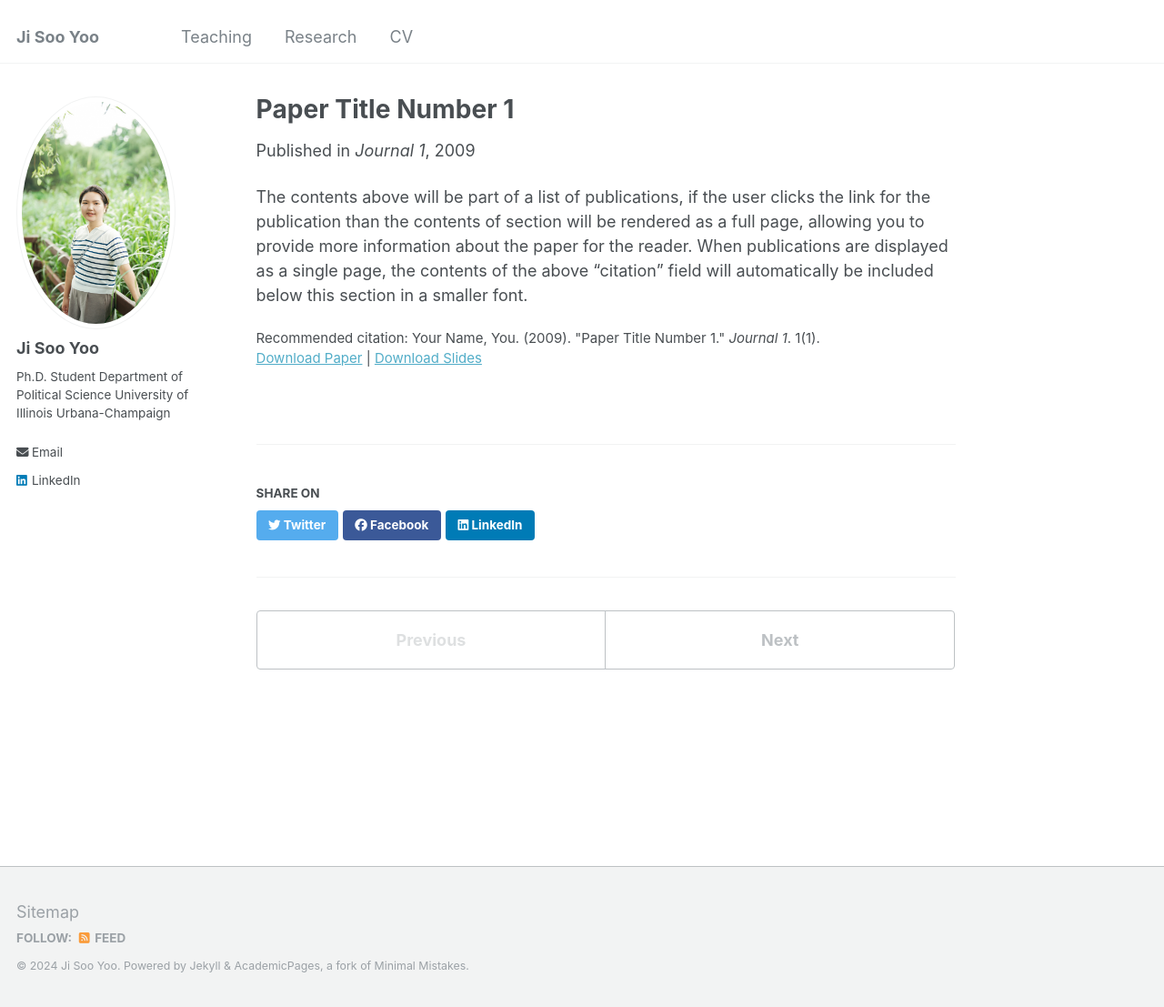
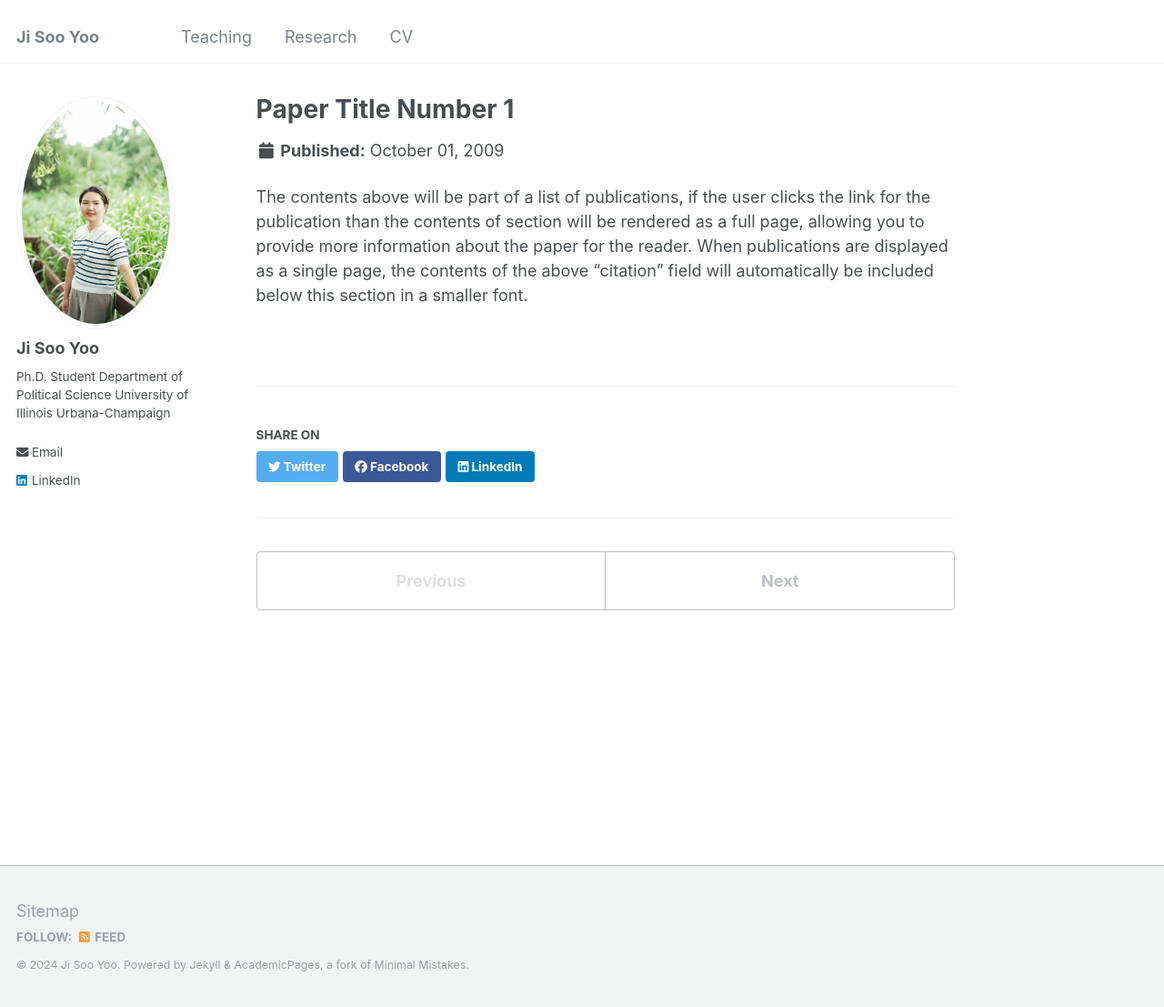
Before and after one commit to jisooyoo2/jisooyoo.github.io, a Jekyll site: the page built from _publications/2009-10-01-paper-title-number-1.md, in a window 1280 px wide and 1107 px high. Shown: the whole window at 91% size. Built offline with Jekyll 4.4.1, drawn with Linux system fonts in a browser that asks for light colours.

Commit message:
Update 2009-10-01-paper-title-number-1.md

```diff
--- a/_publications/2009-10-01-paper-title-number-1.md
+++ b/_publications/2009-10-01-paper-title-number-1.md
@@ -1,13 +1,5 @@
 ---
 title: "Paper Title Number 1"
-collection: Work In Progress
-permalink: /publication/2009-10-01-paper-title-number-1
-excerpt: 'This paper is about the number 1. The number 2 is left for future work.'
-date: 2009-10-01
-venue: 'Journal 1'
-slidesurl: 'http://academicpages.github.io/files/slides1.pdf'
-paperurl: 'http://academicpages.github.io/files/paper1.pdf'
-citation: 'Your Name, You. (2009). &quot;Paper Title Number 1.&quot; <i>Journal 1</i>. 1(1).'
 ---
 
 The contents above will be part of a list of publications, if the user clicks the link for the publication than the contents of section will be rendered as a full page, allowing you to provide more information about the paper for the reader. When publications are displayed as a single page, the contents of the above "citation" field will automatically be included below this section in a smaller font.
```
